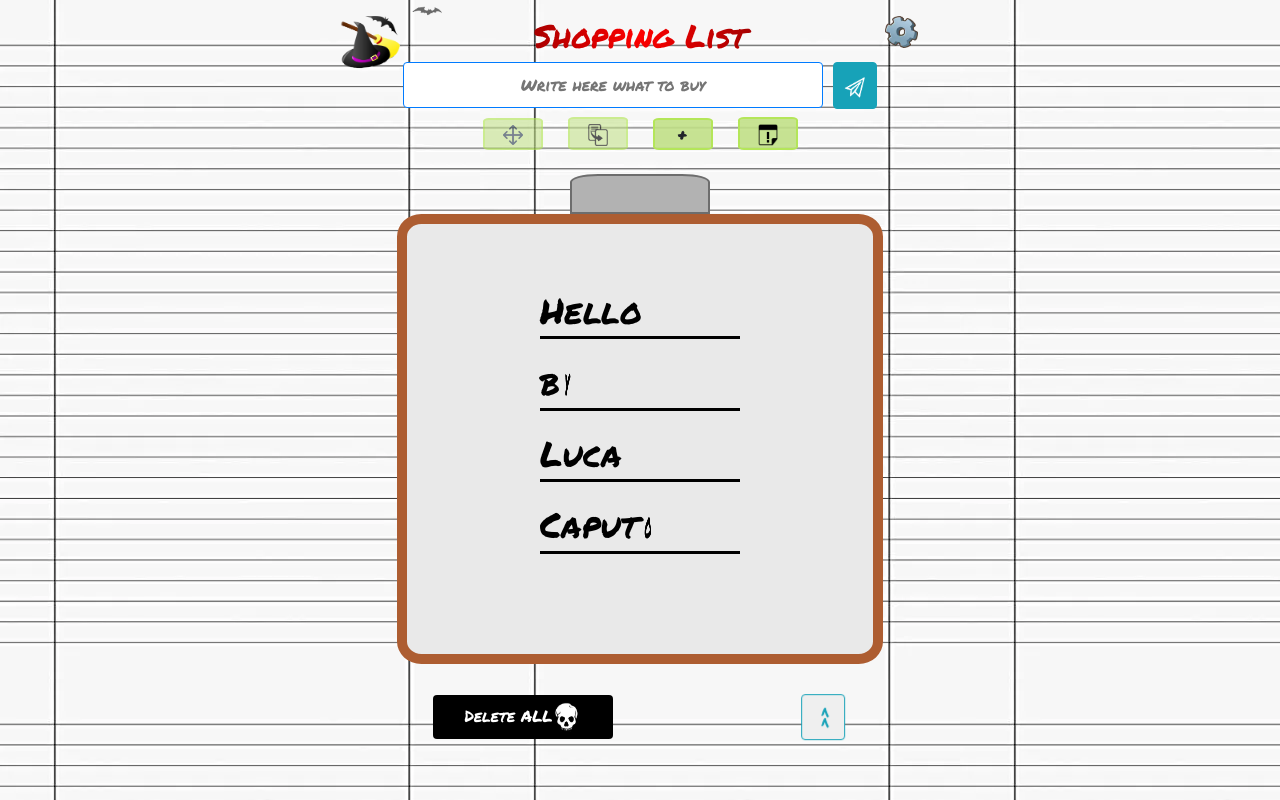
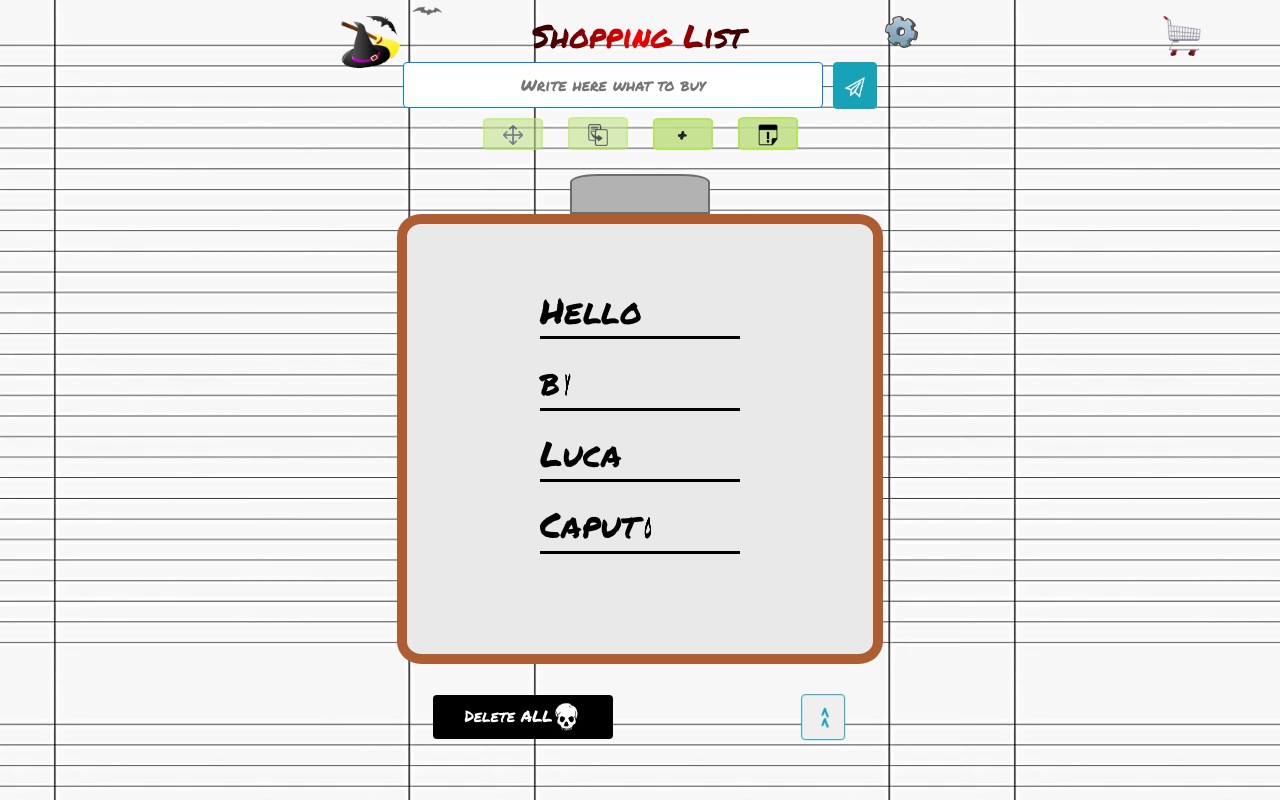
Before and after one commit to lucapu88/shopping_list, a Vue app: page / in a window 1280 px wide. Built offline with nearby package versions, Linux system fonts and the light colour scheme.

Commit message:
Improved title and added cart animation

```diff
--- a/src/components/Head-list.vue
+++ b/src/components/Head-list.vue
@@ -65,7 +65,7 @@ export default {
 				return;
 			}
 			if (this.settings.isIphone && !this.settings.isAndroid) {
-				this.addTodo.secondList = true;
+				this.addTodo.secondList = !this.addTodo.secondList;
 			}
 		},
 	},
@@ -84,7 +84,7 @@ export default {
 		<img v-if="festivities.halloweenTheme" class="halloween-bat bat-2" src="@/img/festivities/pipistrello-2.webp" alt="halloween_bat" />
 		<img v-if="festivities.halloweenTheme" class="halloween-bat bat-3" src="@/img/festivities/pipistrello-3.webp" alt="halloween_bat" />
 
-		<template v-if="!addTodo.secondList">
+		<div class="title-container">
 			<h2
 				class="title text-center"
 				:class="{
@@ -98,9 +98,15 @@ export default {
 				}"
 				@click="openDevPanel()"
 			>
-				{{ languages.shoppingListTitle }}
+				<template v-if="!addTodo.secondList">
+					{{ languages.shoppingListTitle }}
+				</template>
+				<template v-else> Todo List </template>
 			</h2>
-			<h2
+			<img class="slide-cart" src="@/img/carrello-spesa.webp" alt="carrello" />
+		</div>
+
+		<!-- <h2
 				v-if="!theme.elegantTheme"
 				class="title2 text-center"
 				:class="{
@@ -112,26 +118,7 @@ export default {
 				@click="openDevPanel()"
 			>
 				{{ languages.shoppingListTitle }}
-			</h2>
-		</template>
-
-		<template v-if="addTodo.secondList">
-			<h2
-				class="title text-center"
-				:class="{
-					'christmas-title': isChristmas.christmasTheme,
-					'dark-theme-title': theme.darkTheme,
-					'minimal-theme-title': theme.minimalTheme,
-					'retro-theme-title': theme.retroTheme,
-					'elegant-theme-title': theme.elegantTheme,
-					'title-spanish': languages.langSpanish,
-					'title1-spanish': languages.langSpanish,
-				}"
-				@click="addTodo.secondList = false"
-			>
-				Todo List
-			</h2>
-		</template>
+			</h2> -->
 
 		<span
 			class="helper"
@@ -250,25 +237,31 @@ export default {
 	}
 }
 
+.title-container {
+	display: flex;
+	justify-content: center;
+}
 .title {
+	padding: 0 5px;
 	background: -webkit-radial-gradient(circle, #ff0000 0%, #3d0000 80%);
 	-webkit-background-clip: text;
 	background-clip: text;
 	-webkit-text-fill-color: transparent;
 	position: relative;
 	left: -300px;
-	-webkit-animation: slide 2s forwards;
-	animation: slide 2s forwards;
+	animation-timing-function: ease-out;
+	-webkit-animation: slide 3s forwards;
+	animation: slide 3s forwards;
 	z-index: 1;
 }
 @-webkit-keyframes slide {
 	100% {
-		left: 0;
+		left: 3%;
 	}
 }
 @keyframes slide {
 	100% {
-		left: 0;
+		left: 3%;
 	}
 }
 .title2 {
@@ -292,6 +285,27 @@ export default {
 	}
 	100% {
 		opacity: 0;
+	}
+}
+
+.slide-cart {
+	width: 40px;
+	height: 40px;
+	position: relative;
+	left: -270px;
+	-webkit-animation: slideCart 13s forwards;
+	animation: slideCart 13s forwards;
+	animation-timing-function: ease-out;
+	z-index: 1;
+}
+@-webkit-keyframes slideCart {
+	100% {
+		left: 1000px;
+	}
+}
+@keyframes slideCart {
+	100% {
+		left: 1000px;
 	}
 }
 
```
Also changed, not shown: src/img/carrello-spesa.webp (added).
